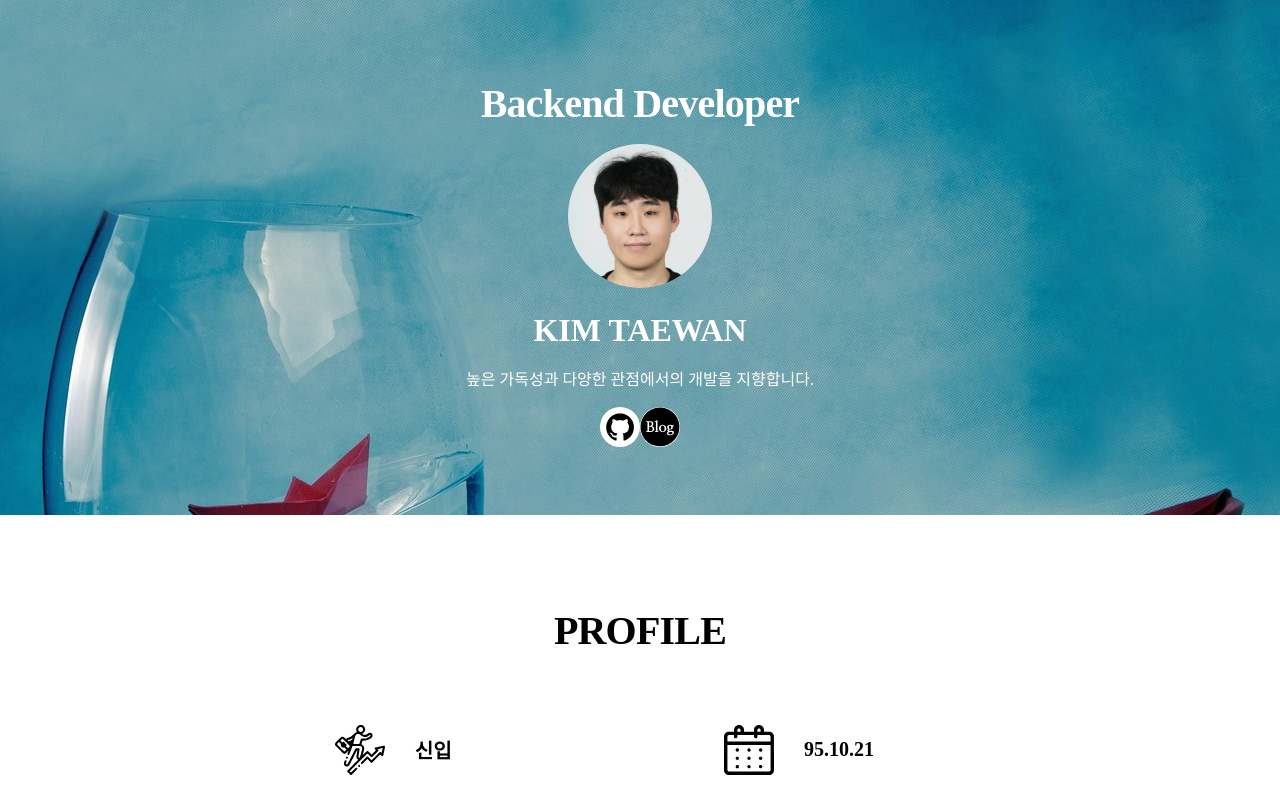
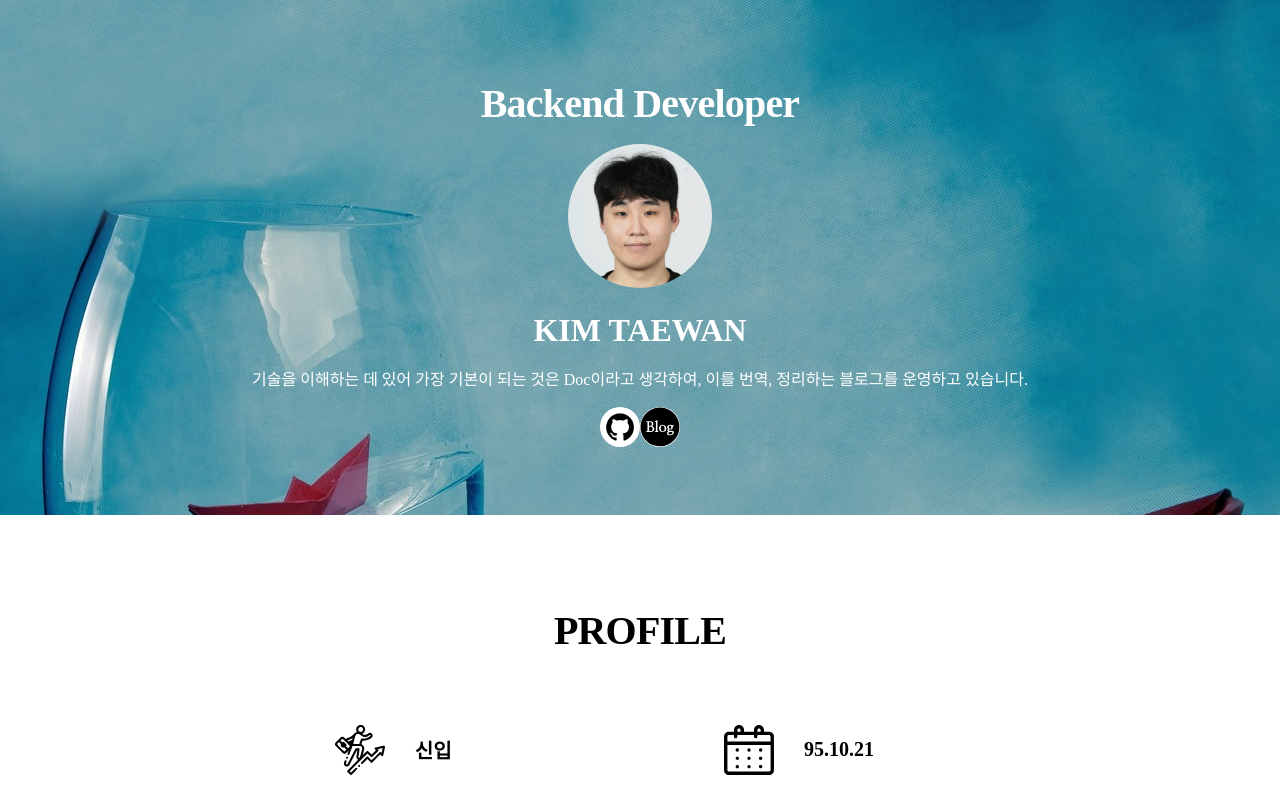
Before and after one commit to xodhksrjqnr/portFolio, a Next.js app: page / in a window 1280 px wide. Shown: the top 800 px of the page. Built offline with nearby package versions, Linux system fonts and the light colour scheme.

Commit message:
자기소개 업데이트

```diff
--- a/src/components/introduce/introduce.js
+++ b/src/components/introduce/introduce.js
@@ -17,7 +17,7 @@ export default function Introduce() {
                 alt="introduce"
             />
             <h1 className={utilsStyles.headingLg}>KIM TAEWAN</h1>
-            <p className={utilsStyles.headingLg}>높은 가독성과 다양한 관점에서의 개발을 지향합니다.</p>
+            <p className={utilsStyles.headingLg}>기술을 이해하는 데 있어 가장 기본이 되는 것은 Doc이라고 생각하여, 이를 번역, 정리하는 블로그를 운영하고 있습니다.</p>
             <div className={styles.url}>
                 {URLS.url.map((u) => (
                     <div key={u.image}>
```
